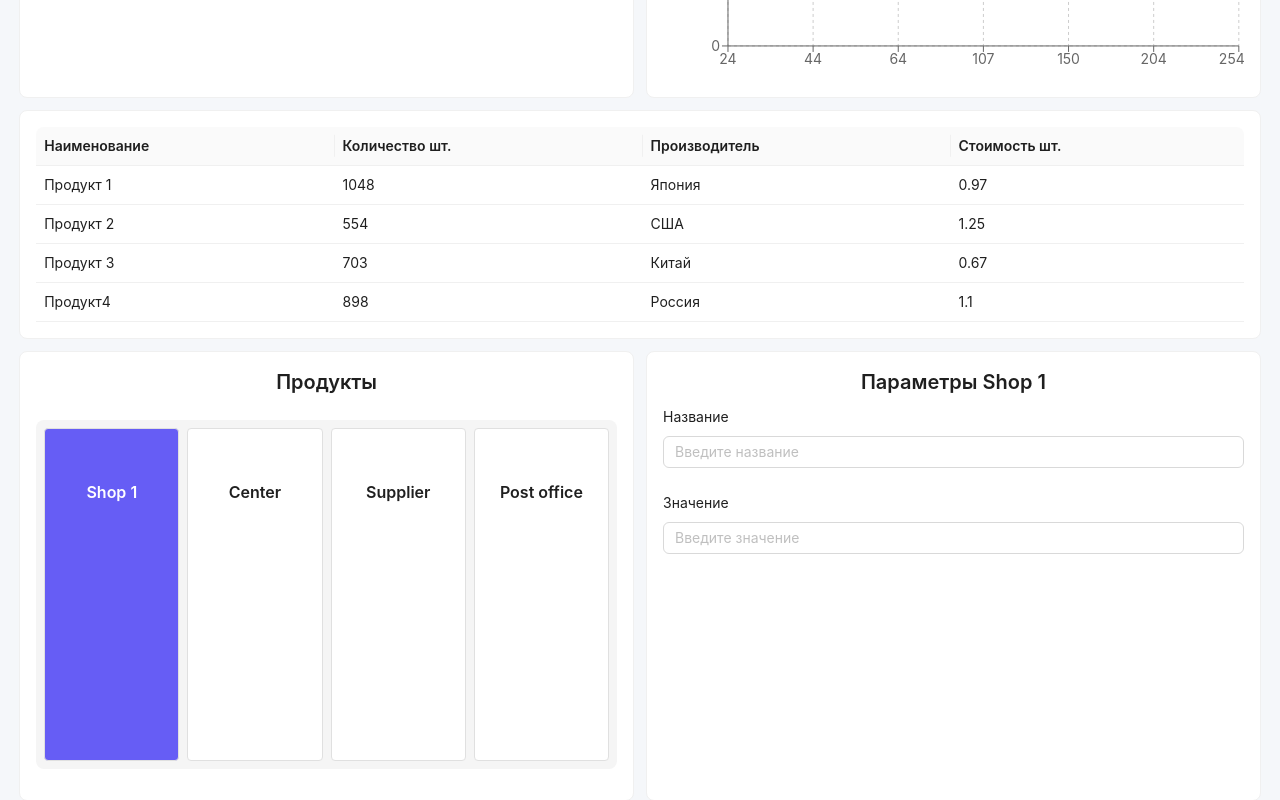
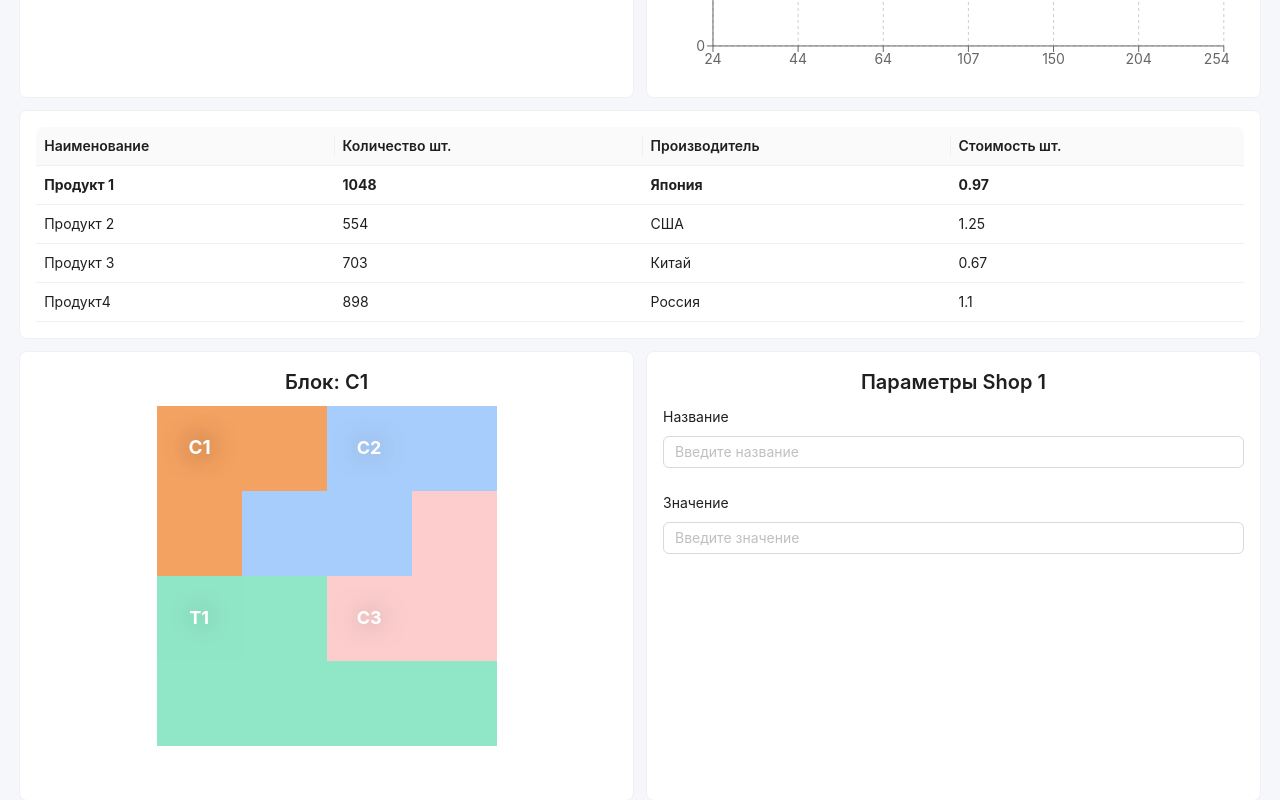
Before and after one commit to natsu-hsr/secret-games, a React (Vite) app: page /secret-games/group/1/task/1 in a window 1280 px wide. Shown: the part 618-1418 px from the top of the page. Built offline with nearby package versions, Linux system fonts and the light colour scheme.

Commit message:
- custom tiles refactored, added tetris-like block generation

```diff
--- a/src/App.tsx
+++ b/src/App.tsx
@@ -1,5 +1,5 @@
 import ConfigProvider from "antd/es/config-provider";
-import {BrowserRouter, Routes, Route, Navigate} from "react-router-dom"
+import {BrowserRouter, Routes, Route} from "react-router-dom"
 import {Provider} from "react-redux";
 
 import {Header} from "./components/header/header";
--- a/src/components/task-content/components/custom-table/custom-table.tsx
+++ b/src/components/task-content/components/custom-table/custom-table.tsx
@@ -15,7 +15,7 @@ interface CustomTableProps {
 
 export const CustomTable = ({tableData}: CustomTableProps) => {
   const dispatch = useAppDispatch();
-  const [selectedRowId, setSelectedRowId] = useState<number|undefined>(0);
+  const [selectedRowId, setSelectedRowId] = useState<number|undefined>(tableData.data?.[0].id ?? undefined);
 
   // todo
   const handleRowClick = (record: any) => {
@@ -25,6 +25,7 @@ export const CustomTable = ({tableData}: CustomTableProps) => {
 
   return (
     <Table
+      scroll={{x: 'max-content'}}
       className={styles.table}
       columns={tableData.columns}
       dataSource={tableData.data}
--- /dev/null
+++ b/src/components/task-content/components/custom-tiles/custom-tiles-utils.ts
@@ -0,0 +1,41 @@
+const calmColors = [
+  "#F4A261", // Тёплый персиковый
+  "#60A5FA", // Мягкий синий
+  "#34D399", // Приглушённый изумрудный
+  "#FCA5A5", // Тёплый коралловый
+  "#FCD34D", // Тёплый жёлтый
+  "#FF6F61", // Яркий коралловый
+  "#FFD60A", // Солнечный жёлтый
+  "#4A90E2", // Глубокий синий
+  "#FF9F1C", // Тёплый оранжевый
+  "#2EC4B6", // Бирюзовый
+  "#FF4D6D", // Тёплый розовый
+  "#FFB3C1", // Светлый розовый
+  "#8AC926", // Спокойный лаймовый
+  "#FF70A6", // Мягкий розовый
+  "#56CFE1", // Светлый бирюзовый
+  "#FFA07A", // Персиковый
+  "#32CD32", // Лаймовый зелёный
+  "#FF4500", // Оранжевый
+  "#4682B4", // Стальной синий
+  "#FFD700", // Золотой
+];
+
+export const getUniqueColor = (index: number, totalTiles: number) => {
+  if (totalTiles <= calmColors.length) {
+    return calmColors[index % calmColors.length];
+  }
+  return calmColors[Math.floor((index * calmColors.length) / totalTiles)];
+};
+
+export const hasNeighbor = (coords: number[][], row: number, col: number, direction: "right" | "bottom") => {
+  if (direction === "right") {
+    // Проверяем, есть ли клетка справа (x + 1)
+    return coords.some(([x, y]) => y === row && x === col + 1);
+  }
+  if (direction === "bottom") {
+    // Проверяем, есть ли клетка снизу (y + 1)
+    return coords.some(([x, y]) => y === row + 1 && x === col);
+  }
+  return false;
+};
--- a/src/components/task-content/components/custom-tiles/custom-tiles.module.scss
+++ b/src/components/task-content/components/custom-tiles/custom-tiles.module.scss
@@ -11,38 +11,75 @@
   @include card-title();
 }
 
-.tileGrid {
-  height: 80%;
-  display: grid;
-  grid-template-columns: repeat(auto-fit, minmax(60px, 1fr));
-  gap: $gap-sm;
-  margin-top: $margin-lg;
-  padding: $padding-sm;
-  background-color: $light-gray;
-  border-radius: $border-radius;
+.grid {
+  display: flex;
+  flex-direction: column;
+  align-items: center;
 }
 
-.tile {
-  background-color: $white;
-  border: 1px solid $border-color;
-  border-radius: $border-radius-sm;
-  padding: $padding-sm;
-  text-align: center;
-  font-weight: bold;
-  cursor: pointer;
-  transition: transform 0.2s ease, box-shadow 0.2s ease;
+.row {
+  display: flex;
+}
 
-  &:hover {
-    transform: scale(1.05);
-    box-shadow: 0 4px 12px rgba($primary-color, 0.35);
+.cell {
+  width: 85px;
+  height: 85px;
+  box-sizing: border-box;
+  display: flex;
+  align-items: center;
+  justify-content: center;
+  position: relative;
+  transition: opacity 0.2s ease;
+
+  &.tileCell {
+    opacity: 0.55;
+  }
+
+  &.hovered {
+    cursor: pointer;
+    opacity: 1;
+  }
+
+  &.selected {
+    opacity: 1;
   }
 }
 
-.selected {
-  background-color: $primary-color;
-  :global {
-    .ant-typography {
-      color: $white;
-    }
+.tile-title {
+  color: #fff;
+  font-size: 18px;
+  font-weight: bold;
+  text-shadow: 0 0 25px rgba(0, 0, 0, 0.8);
+  position: absolute;
+  z-index: 1;
+  transition: transform 0.2s ease;
+
+  &.selected {
+    transform: scale(1.05);
+  }
+
+  &.hovered {
+    transform: scale(1.05);
   }
 }
+
+@media (max-width: 991.5px) {
+  .cell {
+    width: 70px;
+    height: 70px;
+  }
+}
+
+@media (max-width: 576px) {
+  .cell {
+    width: 60px;
+    height: 60px;
+  }
+}
+
+@media (max-width: 320px) {
+  .cell {
+    width: 40px;
+    height: 40px;
+  }
+}
--- a/src/components/task-content/components/custom-tiles/custom-tiles.tsx
+++ b/src/components/task-content/components/custom-tiles/custom-tiles.tsx
@@ -1,4 +1,3 @@
-import Card from 'antd/es/card/Card'
 import Title from 'antd/es/typography/Title'
 import cn from 'classnames';
 import {useState} from 'react';
@@ -9,44 +8,115 @@ import {
   taskSliceActions,
 } from '../../../../store/slices/task-slice';
 import {useAppDispatch} from '../../../../store/config/hooks';
+import {useCustomTiles} from './use-custom-tiles';
+import {hasNeighbor} from './custom-tiles-utils';
 
 import styles from './custom-tiles.module.scss';
 
 interface CustomTilesProps {
-  tilesData: TTilesData
+  tilesData: TTilesData;
 }
 
 export const CustomTiles = ({tilesData}: CustomTilesProps) => {
   const dispatch = useAppDispatch();
-  const [selectedId, setSelectedId] = useState<number | undefined>(tilesData?.[0].id ?? undefined);
+
+  const [selectedId, setSelectedId] = useState<number | undefined>(tilesData?.[0].id)
+  const [selectedTitle, setSelectedTitle] = useState<string | undefined>(tilesData?.[0].title)
+  const [hoveredTile, setHoveredTile] = useState<string | null>(null);
+
+  const {grid, tilesWithColors} = useCustomTiles({tilesData});
 
   const handleClick = (tile: TTileData) => {
     const {
       id,
-      coordinates,
+      title,
+      mapData,
       formConfig,
     } = tile;
 
+    setSelectedTitle(title);
     setSelectedId(id);
-    dispatch(taskSliceActions.updateMapData(coordinates));
+    dispatch(taskSliceActions.updateMapData(mapData));
     dispatch(taskSliceActions.updateFormConfig(formConfig));
+  };
+
+  const handleMouseEnter = (title: string) => {
+    setHoveredTile(title);
+  };
+
+  const handleMouseLeave = () => {
+    setHoveredTile(null);
   };
 
   return (
     <div className={styles.container}>
-      <Title className={styles.title} level={4}>Продукты</Title>
-      <div className={styles.tileGrid}>
-        {tilesData.map(t => (
-          <Card
-            key={t.id}
-            className={cn(styles.tile, selectedId === t.id && styles.selected)}
-            onClick={() => handleClick(t)}
-            hoverable
-          >
-            <Title level={5}>{t.title}</Title>
-          </Card>
+      {selectedTitle && (
+        <Title className={styles.title} level={4}>
+          Блок: {selectedTitle}
+        </Title>
+      )}
+      <div className={styles.grid}>
+        {grid.map((row, rowIndex) => (
+          <div key={rowIndex} className={styles.row}>
+            {row.map((cell, colIndex) => {
+              const tile = cell || {};
+              const currentTile = tilesWithColors.find((t) => t.title === tile.title);
+              const isFirstCell =
+                currentTile &&
+                currentTile.coordinates[0][0] === colIndex + 1 && // x — столбец
+                currentTile.coordinates[0][1] === rowIndex + 1; // y — строка
+
+              const isTileCell = !!tile?.title;
+
+              const noRightBorder =
+                currentTile && hasNeighbor(currentTile.coordinates, rowIndex + 1, colIndex + 1, "right");
+              const noBottomBorder =
+                currentTile && hasNeighbor(currentTile.coordinates, rowIndex + 1, colIndex + 1, "bottom");
+
+              const isHovered = isTileCell && hoveredTile === tile.title;
+              const isSelected = isTileCell && tile.id === selectedId;
+
+              const borders = isTileCell ? ({
+                border: 'none',
+              }) : ({
+                borderRight: noRightBorder ? "none" : "1px solid #d9d9d9",
+                borderBottom: noBottomBorder ? "none" : "1px solid #d9d9d9",
+                borderTop: "1px solid #d9d9d9",
+                borderLeft: "1px solid #d9d9d9",
+              });
+
+              return (
+                <div
+                  key={`${rowIndex}-${colIndex}`}
+                  className={cn(
+                    styles.cell,
+                    isTileCell && styles.tileCell,
+                    isHovered && styles.hovered,
+                    isSelected && styles.selected,
+                  )}
+                  style={{
+                    backgroundColor: tile.color ?? "#f0f0f0",
+                    ...borders,
+                  }}
+                  onClick={() => isTileCell && tile.id !== selectedId && handleClick(tile)}
+                  onMouseEnter={() => isTileCell && handleMouseEnter(tile.title)}
+                  onMouseLeave={handleMouseLeave}
+                >
+                  {isTileCell && isFirstCell && (
+                    <span className={cn(
+                      styles['tile-title'],
+                      isHovered && styles.hovered,
+                      isSelected && styles.selected,
+                    )}>
+                      {tile.title}
+                    </span>
+                  )}
+                </div>
+              );
+            })}
+          </div>
         ))}
       </div>
     </div>
-  )
+  );
 }
--- /dev/null
+++ b/src/components/task-content/components/custom-tiles/use-custom-tiles.ts
@@ -0,0 +1,59 @@
+import { useMemo } from "react";
+import type {TTilesData} from "../../../../store/slices/task-slice";
+import { getUniqueColor } from "./custom-tiles-utils";
+
+interface UseCustomTilesArgs {
+  tilesData: TTilesData;
+}
+
+export const useCustomTiles = ({tilesData}: UseCustomTilesArgs) => {
+  const defaultGridSize = 3;
+
+  const {gridSizeX, gridSizeY} = useMemo(() => {
+    if (!tilesData || tilesData.length === 0) {
+      return {gridSizeX: defaultGridSize, gridSizeY: defaultGridSize};
+    }
+
+    let maxX = 0;
+    let maxY = 0;
+
+    tilesData.forEach((tile) => {
+      tile.coordinates.forEach(([x, y]) => {
+        maxX = Math.max(maxX, x);
+        maxY = Math.max(maxY, y);
+      });
+    });
+
+    // Минимальный размер сетки — 3x3
+    return {
+      gridSizeX: Math.max(maxX, defaultGridSize),
+      gridSizeY: Math.max(maxY, defaultGridSize),
+    };
+  }, [tilesData]);
+
+  const tilesWithColors = useMemo(
+    () => tilesData.map((tile, index) => ({
+      ...tile,
+      color: getUniqueColor(index, tilesData.length),
+    })),
+    [tilesData],
+  );
+
+  const grid = Array(gridSizeY)
+    .fill(null)
+    .map(() => Array(gridSizeX).fill(null));
+
+  // Заполняем сетку данными плиток
+  tilesWithColors.forEach((tile) => {
+    tile.coordinates.forEach(([x, y]) => {
+      if (x <= gridSizeX && y <= gridSizeY) {
+        grid[y - 1][x - 1] = {...tile};
+      }
+    });
+  });
+
+  return {
+    grid,
+    tilesWithColors,
+  };
+};
--- a/src/components/task-content/components/linear-chart/linear-chart.module.scss
+++ b/src/components/task-content/components/linear-chart/linear-chart.module.scss
@@ -16,4 +16,5 @@
 .chart-container {
   width: 100%;
   height: 100%;
+  margin-left: -30px;
 }
--- a/src/components/task-content/task-content.tsx
+++ b/src/components/task-content/task-content.tsx
@@ -62,7 +62,7 @@ export const TaskContent = ({task}: TaskContentProps) => {
       </Row>
       <Row gutter={[12, 12]}>
         <Col xs={24} lg={12}>
-          <Card className={cn(styles.card, styles['min-h'])}>
+          <Card className={cn(styles.card, styles['tiles-card'])}>
             <CustomTiles tilesData={tilesData} />
           </Card>
         </Col>
--- a/src/store/slices/task-slice/_mock-data.ts
+++ b/src/store/slices/task-slice/_mock-data.ts
@@ -117,8 +117,11 @@ export const mockTasks: TTask[] = [
     tilesData: [
       {
         id: 1,
-        title: 'Shop 1',
+        title: 'C1',
         coordinates: [
+          [1, 1], [1, 2], [2, 1],
+        ],
+        mapData: [
           {id: 1, coordinates: [55.75, 37.57]},
           {id: 2, coordinates: [55.15, 37.30]},
           {id: 3, coordinates: [56.75, 35.57]},
@@ -133,8 +136,11 @@ export const mockTasks: TTask[] = [
       },
       {
         id: 2,
-        title: 'Center',
+        title: 'C2',
         coordinates: [
+          [3, 1], [4, 1], [2, 2], [3, 2],
+        ],
+        mapData: [
           {id: 1, coordinates: [33.67, 24.57]},
           {id: 2, coordinates: [35.15, 26.30]},
         ],
@@ -149,8 +155,11 @@ export const mockTasks: TTask[] = [
       },
       {
         id: 3,
-        title: 'Supplier',
+        title: 'T1',
         coordinates: [
+          [1, 3], [2, 3], [1, 4], [2, 4], [3, 4], [4, 4],
+        ],
+        mapData: [
           {id: 1, coordinates: [44.75, 40.57]},
           {id: 2, coordinates: [55.15, 37.30]},
           {id: 3, coordinates: [37.75, 42.57]},
@@ -165,8 +174,11 @@ export const mockTasks: TTask[] = [
       },
       {
         id: 4,
-        title: 'Post office',
+        title: 'C3',
         coordinates: [
+          [3, 3], [4, 2], [4, 3],
+        ],
+        mapData: [
           {id: 1, coordinates: [18.75, 79.57]},
           {id: 2, coordinates: [12.15, 75.30]},
           {id: 3, coordinates: [20.75, 77.57]},
--- a/src/store/slices/task-slice/task-slice-types.ts
+++ b/src/store/slices/task-slice/task-slice-types.ts
@@ -30,7 +30,10 @@ export type TTableData = {
 export type TTileData = {
   id: number;
   title: string;
-  coordinates: TMapMarker[];
+  // массив координат "точек" плитки (предполагается, что они непрерывны)
+  coordinates: [number, number][];
+  // зависимые данные для других форм
+  mapData: TMapMarker[];
   formConfig: TFormConfig;
 }
 export type TTilesData = TTileData[];
--- a/src/store/slices/task-slice/task-slice.ts
+++ b/src/store/slices/task-slice/task-slice.ts
@@ -35,7 +35,7 @@ export const taskSlice = createSlice({
       const preparedData: TTask = {
         ...payload,
         chartData: payload.tableData.data?.[0] ? payload.tableData.data[0].chartData : [],
-        mapData: payload.tilesData?.[0] ? payload.tilesData[0].coordinates : [],
+        mapData: payload.tilesData?.[0] ? payload.tilesData[0].mapData : [],
         formConfig: payload.tilesData?.[0] ? payload.tilesData[0].formConfig : undefined,
       };
 
```
Also changed, not shown: src/components/task-content/task-content.module.scss (+26 -0 lines).
